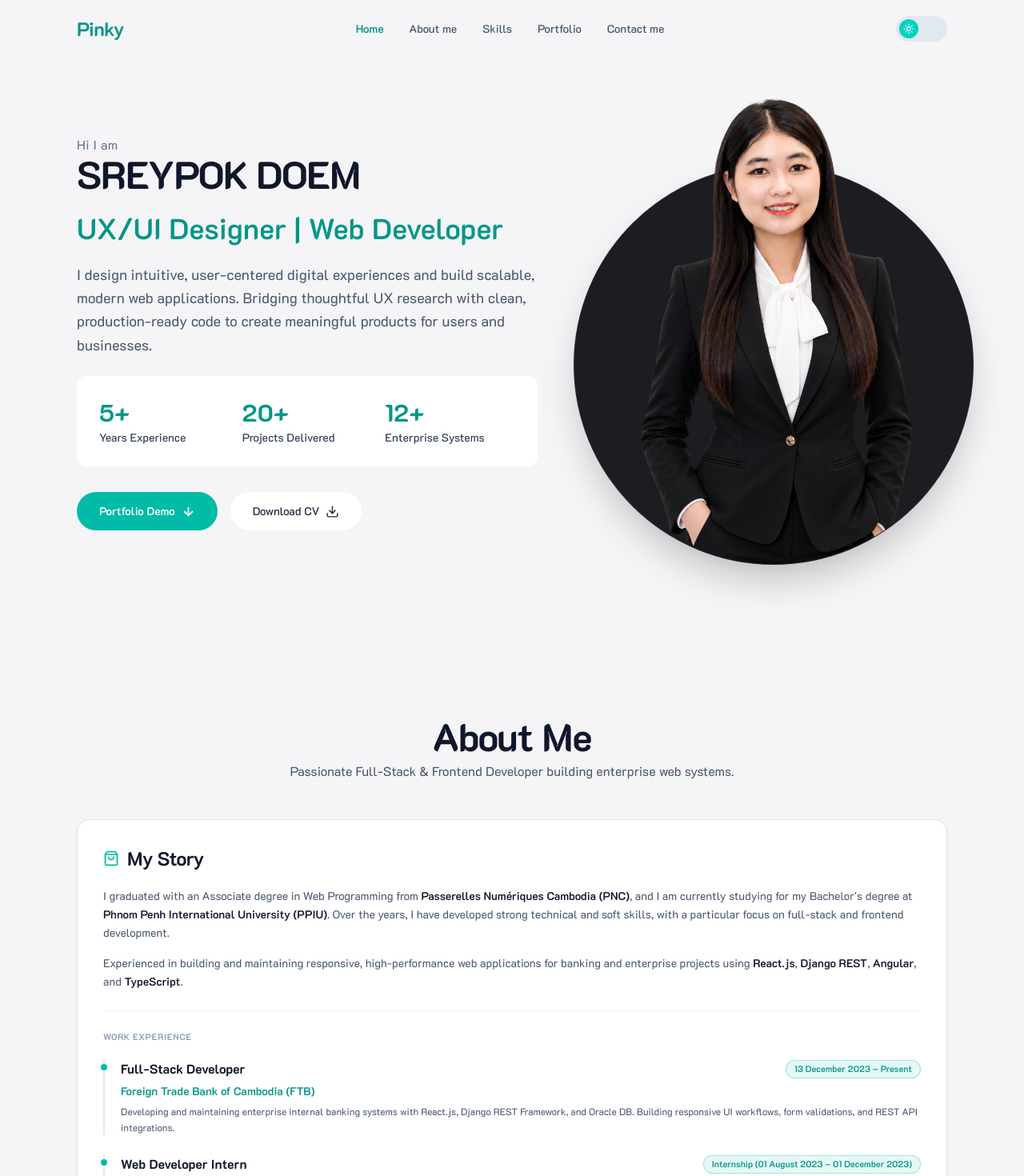
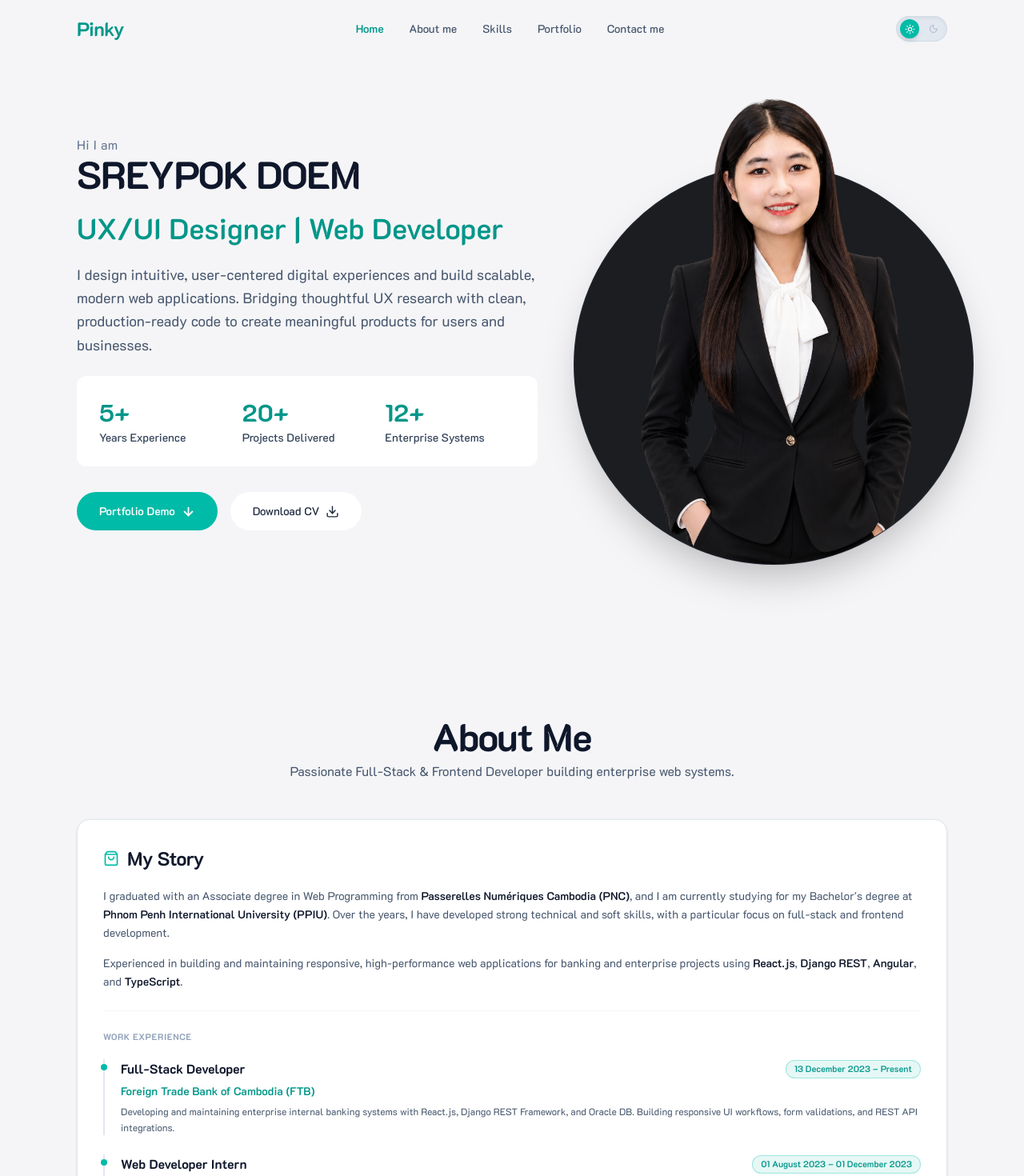
Before and after one commit to DoemSreypok/pok_portfolio, a React (Vite) app: page / in a window 1280 px wide. Shown: the top 1470 px of the page at 80% size. Built offline with nearby package versions, Linux system fonts and the light colour scheme.

Commit message:
update portfolio

```diff
--- a/src/components/About.tsx
+++ b/src/components/About.tsx
@@ -14,9 +14,9 @@ export const About: React.FC = () => {
     {
       role: 'Web Developer Intern',
       company: 'Zination',
-      period: 'Internship (01 August 2023 – 01 December 2023)',
+      period: '01 August 2023 – 01 December 2023',
       description:
-        'Contributed to web application frontend development, building reusable UI components, integrating APIs, and optimizing interface performance.',
+        'First experience learning and developing with Django, React.js, and Next.js. Configured SaaS starter kits and built practical web applications including a to-do list project with reusable component architecture.',
     },
   ];
 
--- a/src/components/Contact.tsx
+++ b/src/components/Contact.tsx
@@ -272,19 +272,19 @@ export const Contact: React.FC = () => {
                     <Mail size={20} className="stroke-[1.8]" />
                   </div>
                   <div>
-                    <span className="text-xs text-slate-500 dark:text-[#86868b] block font-medium">Direct Email</span>
-                    <a
-                      href="mailto:sreypokdoem18@gmail.com"
-                      className="text-sm sm:text-[15px] font-semibold text-slate-900 dark:text-[#f5f5f7] hover:text-teal-600 dark:hover:text-teal-400 transition-colors"
-                    >
-                      sreypokdoem18@gmail.com
-                    </a>
+                    <div className="flex items-center gap-1.5">
+                      <span className="text-xs text-slate-500 dark:text-[#86868b] block font-medium">Direct Email</span>
+                      <span className="text-[10px] px-1.5 py-0.5 rounded-full bg-teal-500/10 text-teal-600 dark:text-teal-400 font-medium">Anti-Scam Protected</span>
+                    </div>
+                    <span className="text-sm sm:text-[15px] font-semibold text-slate-900 dark:text-[#f5f5f7] tracking-wide">
+                      srey••••18@gmail.com
+                    </span>
                   </div>
                 </div>
 
                 <button
                   type="button"
-                  onClick={() => copyToClipboard('sreypokdoem18@gmail.com', 'email')}
+                  onClick={() => copyToClipboard('srey••••18@gmail.com', 'email')}
                   className="p-2.5 rounded-xl text-slate-400 hover:text-slate-900 dark:hover:text-[#f5f5f7] hover:bg-slate-100 dark:hover:bg-[#252528] transition-colors cursor-pointer active:scale-95"
                   title="Copy email to clipboard"
                   aria-label="Copy email"
@@ -300,19 +300,19 @@ export const Contact: React.FC = () => {
                     <Phone size={20} className="stroke-[1.8]" />
                   </div>
                   <div>
-                    <span className="text-xs text-slate-500 dark:text-[#86868b] block font-medium">Direct Phone</span>
-                    <a
-                      href="tel:+885884501458"
-                      className="text-sm sm:text-[15px] font-semibold text-slate-900 dark:text-[#f5f5f7] hover:text-teal-600 dark:hover:text-teal-400 transition-colors font-mono"
-                    >
-                      (+885) 88 45 01 458
-                    </a>
+                    <div className="flex items-center gap-1.5">
+                      <span className="text-xs text-slate-500 dark:text-[#86868b] block font-medium">Direct Phone</span>
+                      <span className="text-[10px] px-1.5 py-0.5 rounded-full bg-teal-500/10 text-teal-600 dark:text-teal-400 font-medium">Anti-Scam Protected</span>
+                    </div>
+                    <span className="text-sm sm:text-[15px] font-semibold text-slate-900 dark:text-[#f5f5f7] font-mono tracking-wide">
+                      (+885) 88 45 •• 458
+                    </span>
                   </div>
                 </div>
 
                 <button
                   type="button"
-                  onClick={() => copyToClipboard('+885884501458', 'phone')}
+                  onClick={() => copyToClipboard('(+885) 88 45 •• 458', 'phone')}
                   className="p-2.5 rounded-xl text-slate-400 hover:text-slate-900 dark:hover:text-[#f5f5f7] hover:bg-slate-100 dark:hover:bg-[#252528] transition-colors cursor-pointer active:scale-95"
                   title="Copy phone to clipboard"
                   aria-label="Copy phone number"
--- a/src/components/Hero.tsx
+++ b/src/components/Hero.tsx
@@ -21,7 +21,7 @@ export const Hero: React.FC = () => {
   const handleDownloadCV = () => {
     const cvContent = `SREYPOK DOEM (PINKY)
 FullStack Developer
-Email: sreypokdoem18@gmail.com | Phone: +885 88 45 01 458
+Email: srey••••18@gmail.com | Phone: (+885) 88 45 •• 458
 
 PROFESSIONAL PROFILE:
 Senior UX/UI Designer and Web Developer experienced in designing and engineering high-impact digital products, design systems, and enterprise banking platforms.
--- a/src/components/Navbar.tsx
+++ b/src/components/Navbar.tsx
@@ -104,19 +104,38 @@ export const Navbar: React.FC<NavbarProps> = ({ darkMode, setDarkMode }) => {
           <button
             type="button"
             onClick={() => setDarkMode((prev) => !prev)}
-            aria-label="Toggle theme"
-            className="flex items-center dark:bg-[#1d1d1f] bg-slate-200 rounded-full p-1 w-16 h-8 cursor-pointer relative transition-colors"
+            aria-label={darkMode ? 'Switch to light mode' : 'Switch to dark mode'}
+            className="flex items-center bg-slate-200 dark:bg-[#1d1d1f] border border-slate-300/70 dark:border-white/10 rounded-full p-1 w-16 h-8 cursor-pointer relative transition-colors shadow-inner"
           >
+            {/* Background Track Icons (Sun on Left, Moon on Right) */}
+            <div className="absolute inset-0 flex items-center justify-between px-2.5 pointer-events-none">
+              <Sun
+                size={12}
+                className={`text-slate-400 dark:text-zinc-500 transition-opacity duration-200 ${
+                  darkMode ? 'opacity-70' : 'opacity-0'
+                }`}
+              />
+              <Moon
+                size={12}
+                className={`text-slate-400 dark:text-slate-500 transition-opacity duration-200 ${
+                  darkMode ? 'opacity-0' : 'opacity-70'
+                }`}
+              />
+            </div>
+
+            {/* Sliding Knob */}
             <div
-              className={`w-6 h-6 rounded-full bg-teal-400 flex items-center justify-center text-slate-950 transition-all duration-300 transform ${
-                darkMode ? 'translate-x-8 bg-teal-400' : 'translate-x-0 bg-slate-900 text-teal-300'
+              className={`w-6 h-6 rounded-full flex items-center justify-center transition-all duration-300 transform shadow-md relative z-10 ${
+                darkMode
+                  ? 'translate-x-8 bg-teal-400 text-slate-950'
+                  : 'translate-x-0 bg-teal-500 text-white'
               }`}
             >
-              {darkMode ? <Moon size={14} className="fill-slate-950 stroke-none" /> : <Sun size={14} className="text-white" />}
-            </div>
-            <div className="absolute inset-0 flex justify-between items-center px-2 pointer-events-none text-slate-400 text-xs">
-              <Moon size={12} className={darkMode ? 'opacity-0' : 'opacity-70'} />
-              <Sun size={12} className={darkMode ? 'opacity-70' : 'opacity-0'} />
+              {darkMode ? (
+                <Moon size={13} className="fill-slate-950 stroke-none" />
+              ) : (
+                <Sun size={13} className="text-white" />
+              )}
             </div>
           </button>
 
--- a/src/components/Portfolio.tsx
+++ b/src/components/Portfolio.tsx
@@ -14,7 +14,6 @@ export const Portfolio: React.FC = () => {
     'Banking Systems',
     'Web App Design',
     'Mobile Design',
-    'Web Development',
   ];
 
   const filteredProjects =
--- a/src/data/portfolioData.ts
+++ b/src/data/portfolioData.ts
@@ -13,7 +13,7 @@ import staffRequisitionImg from '../assets/images/staff reqisition.png';
 export interface Project {
   id: string;
   title: string;
-  category: 'Web App Design' | 'Mobile Design' | 'Web Development' | 'Banking Systems' | 'Full-Stack Development' | string;
+  category: 'Web App Design' | 'Mobile Design' | 'Banking Systems' | 'Full-Stack Development' | string;
   roleBadge: string;
   techBadge: string;
   description: string;
@@ -271,17 +271,6 @@ export const projects: Project[] = [
     restricted: true,
   },
 
-  {
-    id: 'brand-identity',
-    title: 'FinTech Brand Identity & Component Library',
-    category: 'Web Development',
-    roleBadge: 'Design System & Tokens',
-    techBadge: 'Illustrator & Figma',
-    description: 'Modular design system tokenization and digital brand guidelines ensuring unified visual consistency across web dashboards and native mobile apps.',
-    image: 'https://images.unsplash.com/photo-1600132806370-bf17e65e942f?auto=format&fit=crop&w=800&q=80',
-    UrlLink: 'link',
-    liveUrl: '#',
-  },
 
   // ─── Confidential Banking Systems (Internal Access Only) ─────────────────
   {
```
